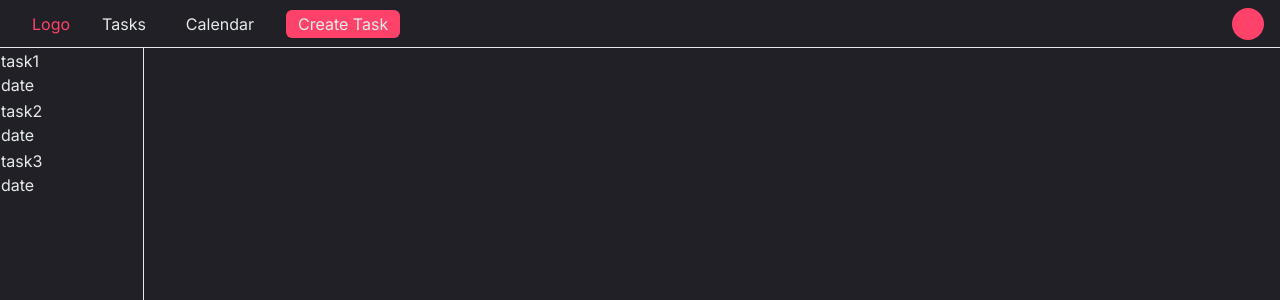
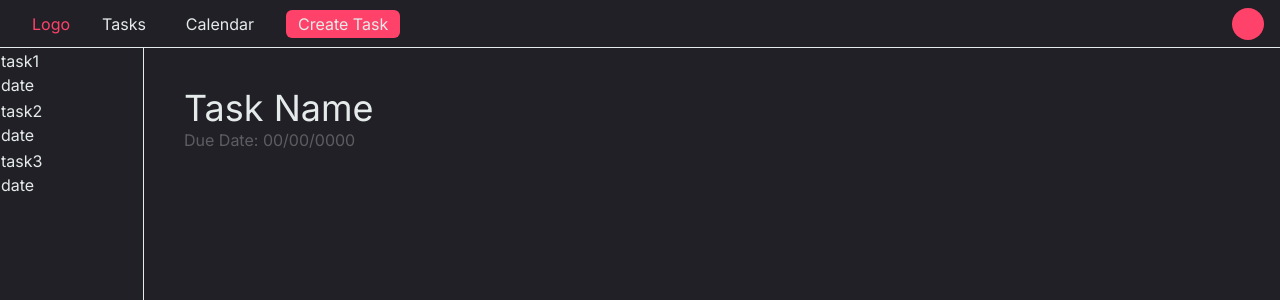
Before and after one commit to RiisaNGU/Productiva, a Vue app in the folder Client/Productiva/: page / in a window 1280 px wide. Shown: the top 300 px of the page. Built offline with nearby package versions, Linux system fonts and the light colour scheme.

Commit message:
Created task view

```diff
--- /dev/null
+++ b/Client/Productiva/src/components/task.vue
@@ -0,0 +1,21 @@
+<template>
+    <div>
+        <!-- task head -->
+        <div class="text-anti-flash-white p-10">
+            <h1 class="text-4xl">{{ taskName }}</h1>
+            <p class="text-Some-light-grey">Due Date: {{ dueDate }}</p>
+        </div>
+    </div>
+</template>
+
+<script>
+export default {
+    data() {
+        return {
+            'taskName': 'Task Name',
+            'dueDate': '00/00/0000',
+
+        }
+    }
+}
+</script>
--- a/Client/Productiva/src/views/main.vue
+++ b/Client/Productiva/src/views/main.vue
@@ -1,8 +1,9 @@
 <template>
     <div class="bg-bg-dark w-screen h-screen overflow-hidden">
         <navbar />
-        <div class="h-full">
+        <div class="h-full flex flex-row">
             <taskList></taskList>
+            <task></task>
         </div>
     </div>
 </template>
@@ -10,12 +11,14 @@
 <script>
 import navbar from '../components/navbar.vue';
 import taskList from '../components/taskList.vue';
+import task from '../components/task.vue';
 
 
 export default {
     components: {
         navbar,
-        taskList
+        taskList,
+        task,
     }
 }
 </script>
```
